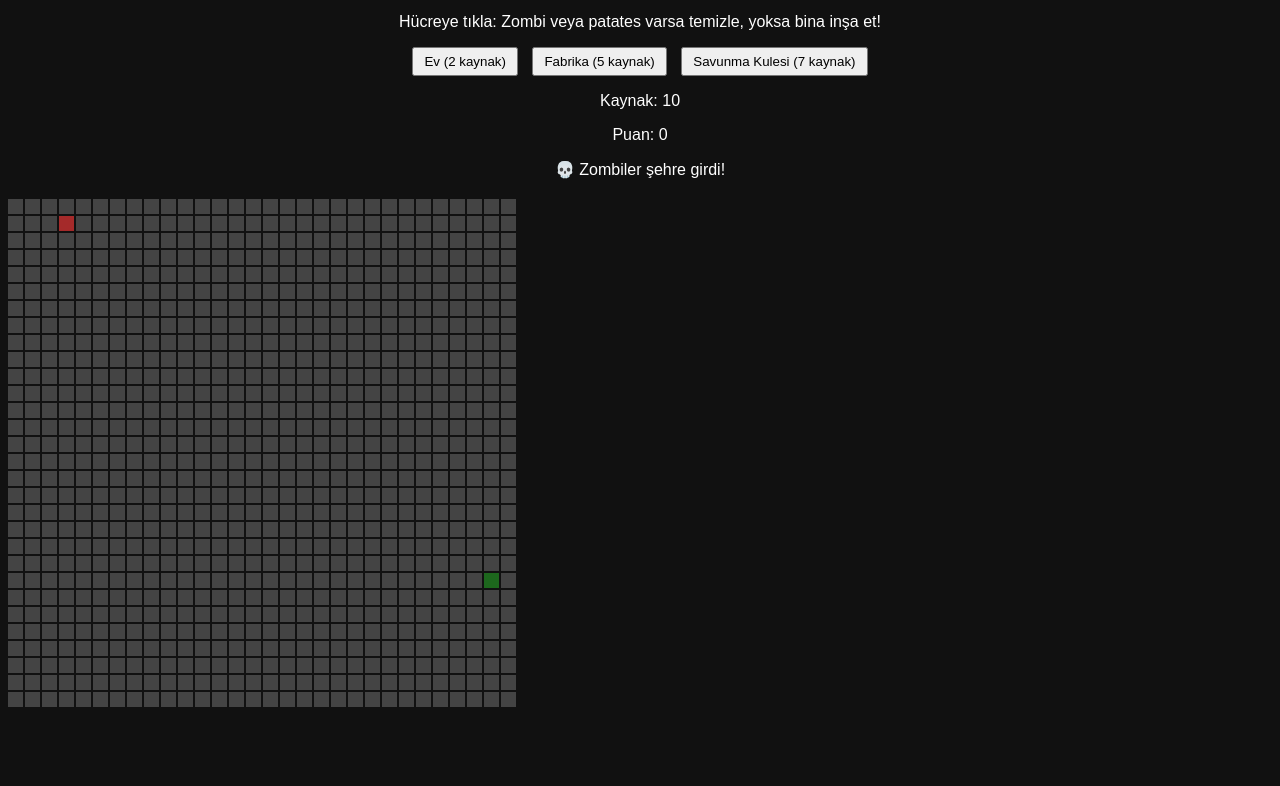
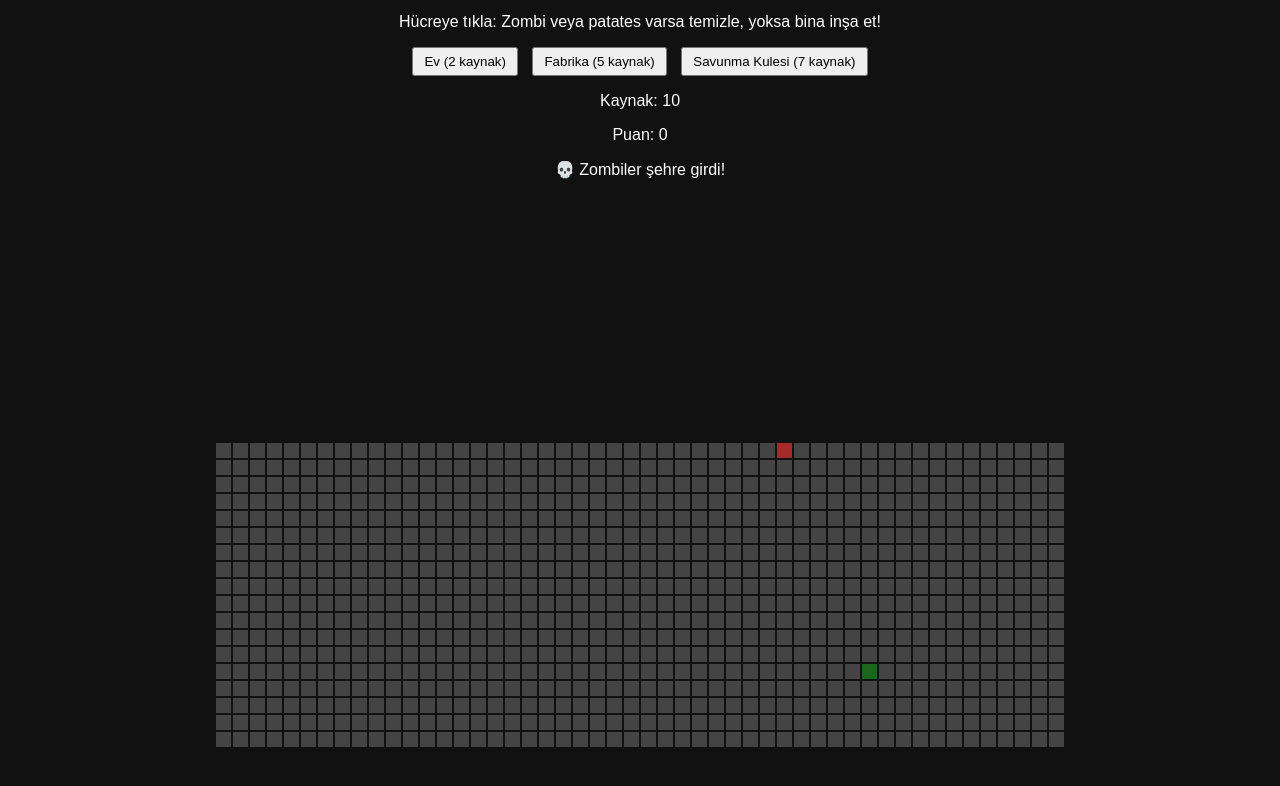
Before and after one commit to UGSHDHDJ/distopikaehirweb, a plain HTML site: page index.html in a window 1280 px wide. Shown: the part 84-870 px from the top of the page. Before the commit the page ends 811 px from the top, so only its background shows below. Drawn offline with Linux system fonts and the light colour scheme.

Commit message:
Update index.html

```diff
--- a/index.html
+++ b/index.html
@@ -4,8 +4,31 @@
 <meta charset="UTF-8" />
 <title>Distopik Şehir Simülasyonu 🧟🥔</title>
 <style>
-  body { background: #111; color: white; font-family: Arial; text-align: center; }
-  #game { display: grid; grid-template-columns: repeat(30, 15px); grid-gap: 2px; margin: 20px auto; }
+ body {
+    background: #111;
+    color: white;
+    font-family: Arial;
+    text-align: center;
+}
+
+#game {
+    display: grid;
+    grid-template-columns: repeat(50, 15px);
+    grid-gap: 2px;
+    margin: 20px auto; /* ortalar */
+}
+
+  #game-container {
+    display: flex;
+    justify-content: center; /* yatay ortala */
+    align-items: center;     /* dikey ortala istersen */
+    width: 100%;             /* ekranın tamamını kapla */
+    min-height: 100vh;       /* dikey olarak ortalamak için */
+    box-sizing: border-box;
+}
+
+
+
   .cell { width: 15px; height: 15px; background: #444; cursor: pointer; transition: background-color 0.3s; }
   .building { /* Renkler JS ile atanacak */ }
   .zombie { background: green; }
@@ -27,7 +50,9 @@
 <p id="resources">Kaynak: 10</p>
 <p id="score">Puan: 0</p>
 <p id="status">Durum: Şehir kuruluyor...</p>
-<div id="game"></div>
+<div id="game-container">
+  <div id="game"></div>
+</div>
 
 <script>
 const size = 30;
```
